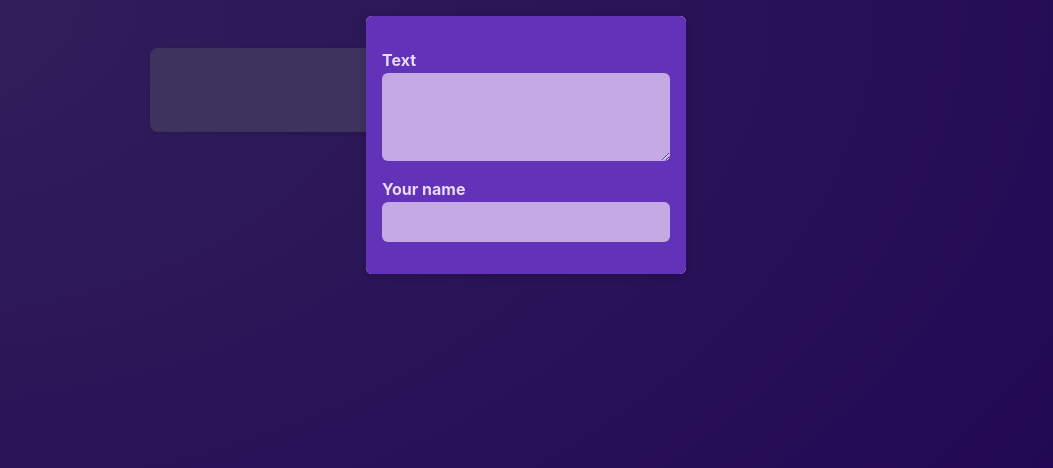
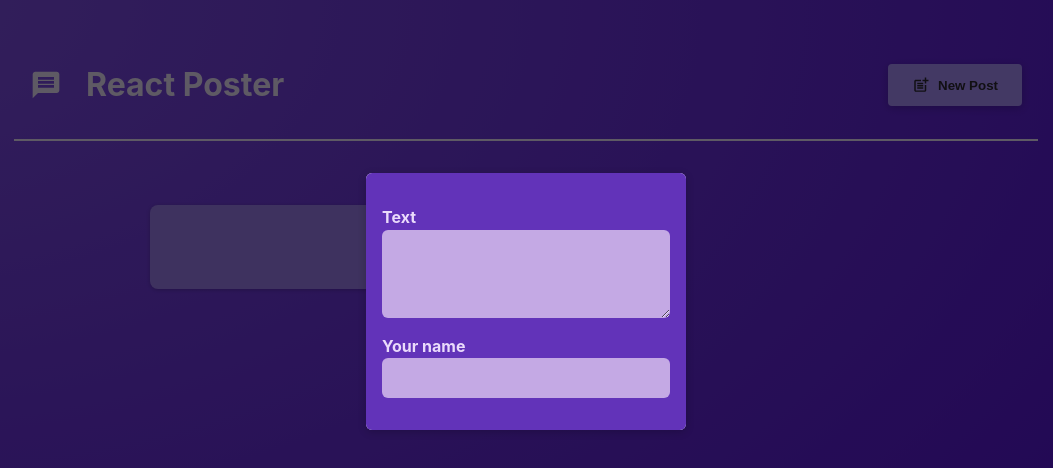
Before and after one commit to haeun320/ReactPoster, a React (Vite) app: page / in a window 1280 px wide. Shown: the top 468 px of the page, without its empty margins (114-1167 px from the left). Built offline with nearby package versions, Linux system fonts and the light colour scheme.

Commit message:
✨ 헤더 추가

```diff
--- a/package.json
+++ b/package.json
@@ -11,7 +11,8 @@
   },
   "dependencies": {
     "react": "^18.3.1",
-    "react-dom": "^18.3.1"
+    "react-dom": "^18.3.1",
+    "react-icons": "^5.2.1"
   },
   "devDependencies": {
     "@types/react": "^18.3.3",
--- a/src/App.jsx
+++ b/src/App.jsx
@@ -1,9 +1,25 @@
+import { useState } from "react";
+
 import PostList from "./components/PostList";
+import MainHeader from "./components/MainHeader";
 
 function App() {
+  const [modalIsVisible, setModalIsVisible] = useState(true);
+
+  function showModalHandler() {
+    setModalIsVisible(true);
+  }
+
+  function hideModalHandler() {
+    setModalIsVisible(false);
+  }
+
   return (
     <>
-      <PostList />
+      <MainHeader onCreatePost={showModalHandler} />
+      <main>
+        <PostList isPosting={modalIsVisible} onStopPosting={hideModalHandler} />
+      </main>
     </>
   );
 }
--- /dev/null
+++ b/src/components/MainHeader.jsx
@@ -0,0 +1,19 @@
+import { MdPostAdd, MdMessage } from "react-icons/md";
+import classes from "./MainHeader.module.css";
+
+export default function MainHeader({ onCreatePost }) {
+  return (
+    <header className={classes.header}>
+      <h1 className={classes.logo}>
+        <MdMessage />
+        React Poster
+      </h1>
+      <p>
+        <button className={classes.button} onClick={onCreatePost}>
+          <MdPostAdd size={18} />
+          New Post
+        </button>
+      </p>
+    </header>
+  );
+}
--- /dev/null
+++ b/src/components/MainHeader.module.css
@@ -0,0 +1,37 @@
+
+.header {
+  /* padding: 2rem 10%; */
+  margin: 2rem 10%;
+  padding: 1rem;
+  text-align: center;
+  display: flex;
+  justify-content: space-between;
+  align-items: center;
+  border-bottom: 2px solid #ece1fa;
+}
+
+.logo {
+  font-size: 2rem;
+  display: flex;
+  gap: 1.5rem;
+  align-items: center;
+  color: #ece1fa;
+}
+
+.button {
+  display: inline-flex;
+  align-items: center;
+  gap: 0.5rem;
+  padding: 0.75rem 1.5rem;
+  background-color: #a990fb;
+  color: #2a2630;
+  border: none;
+  border-radius: 4px;
+  box-shadow: 0 2px 8px rgba(0, 0, 0, 0.2);
+  cursor: pointer;
+  font-weight: bold;
+}
+
+.button:hover {
+  background-color: #8c6cf7;
+}
--- a/src/components/PostList.jsx
+++ b/src/components/PostList.jsx
@@ -6,8 +6,7 @@
 
 import classes from "./PostList.module.css";
 
-export default function PostList() {
-  const [modalIsVisible, setModalIsVisible] = useState(true);
+export default function PostList({ isPosting, onStopPosting }) {
   const [enteredBody, setEnteredBody] = useState("");
   const [enteredAuthor, setEnteredAuthor] = useState("");
 
@@ -18,15 +17,10 @@
   function authorChangeHandler(event) {
     setEnteredAuthor(event.target.value);
   }
-
-  function hideModalHandler() {
-    setModalIsVisible(false);
-  }
-
   return (
     <>
-      {modalIsVisible && (
-        <Modal onClose={hideModalHandler}>
+      {isPosting && (
+        <Modal onClose={onStopPosting}>
           <NewPost
             onBodyChange={bodyChangeHandler}
             onAuthorChange={authorChangeHandler}
```
Also changed, not shown: 1 other file (tests, documents, lock files or other folders).
